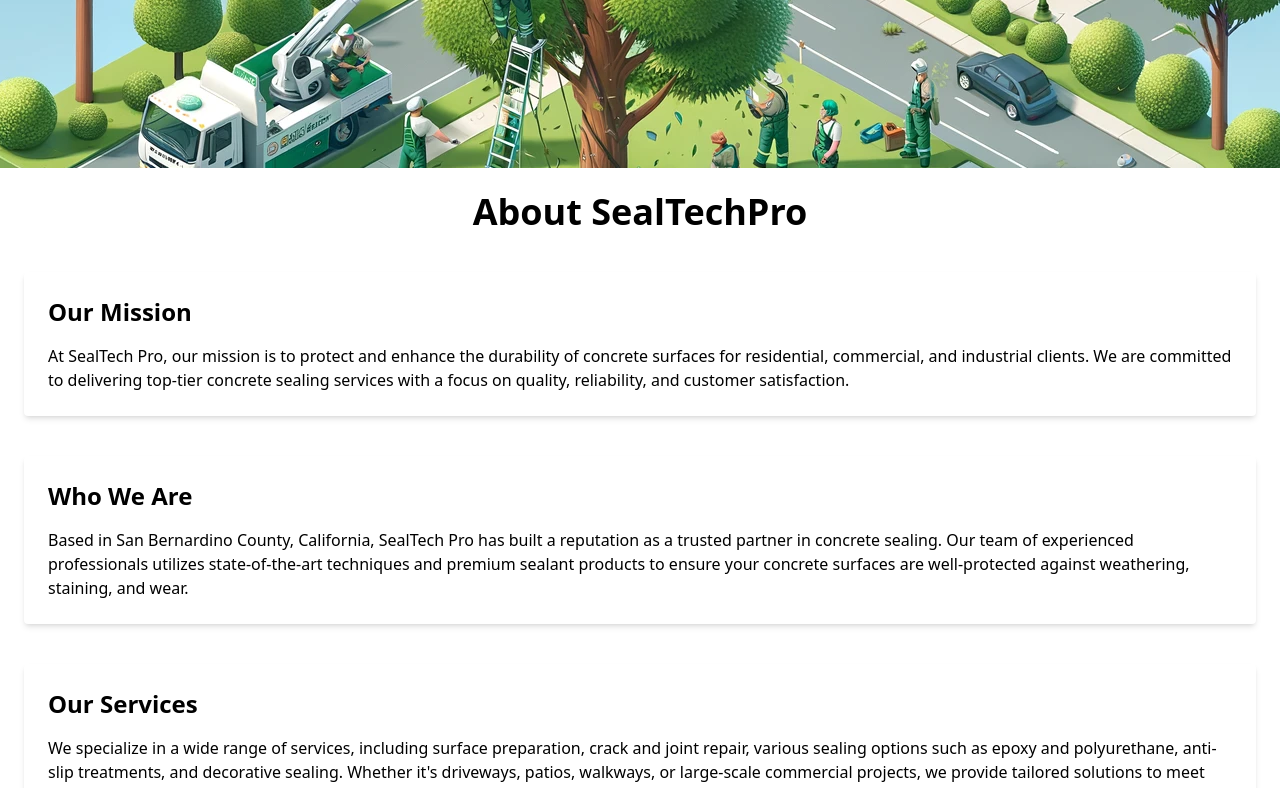
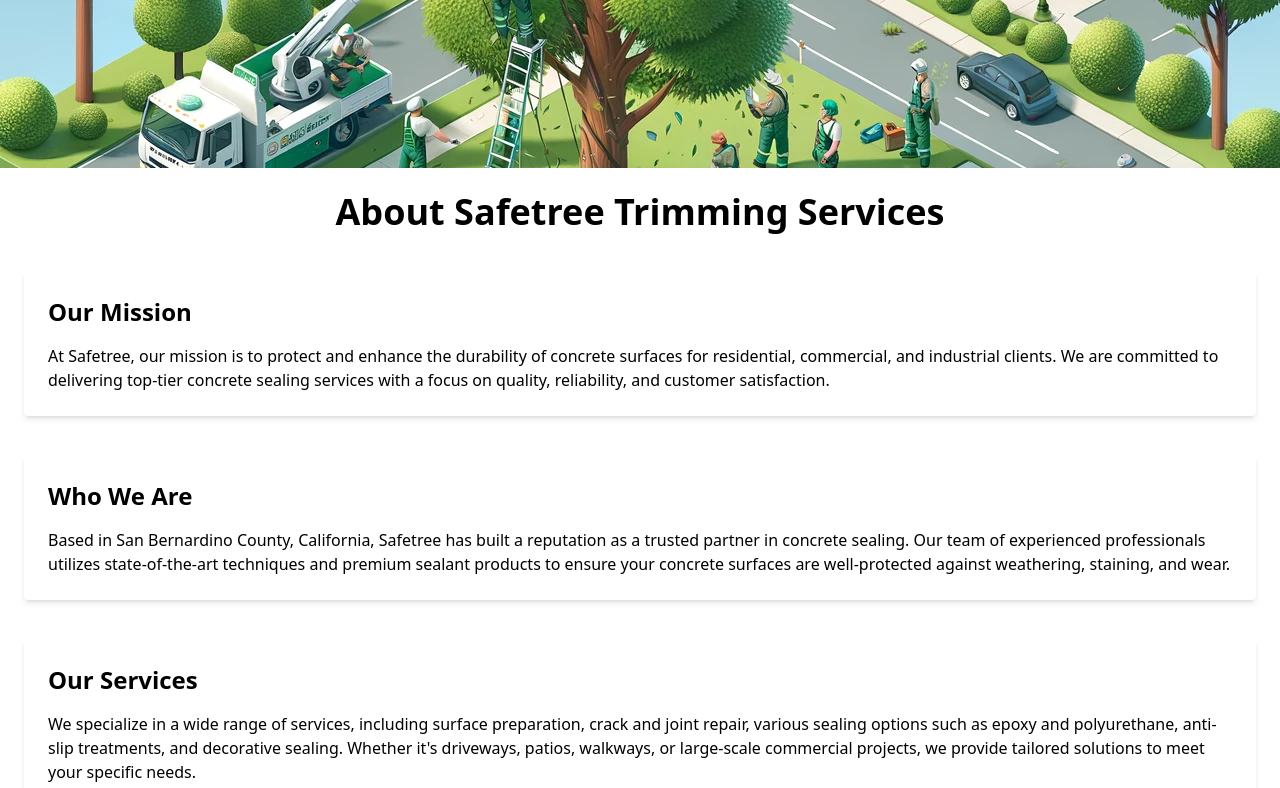
Before and after one commit to gerardojgarcia/safetree_services, a Nuxt app: page /about in a window 1280 px wide. Shown: the part 508-1296 px from the top of the page. Built offline with nearby package versions, Linux system fonts and the light colour scheme.

Commit message:
added meta inforation to pages

```diff
--- a/pages/about.vue
+++ b/pages/about.vue
@@ -1,4 +1,10 @@
-<script setup></script>
+<script setup>
+
+useHead({
+  title: 'About Safetree Trimming Services'
+})
+
+</script>
 <template>
   <div>
     <TheHeader />
@@ -7,14 +13,14 @@
     <div class="max-w-7xl mx-auto p-6 space-y-10">
       <!-- Heading -->
       <header class="text-center">
-        <h1 class="text-4xl font-bold">About SealTechPro</h1>
+        <h1 class="text-4xl font-bold">About Safetree Trimming Services</h1>
       </header>
 
       <!-- Introduction -->
       <section class="bg-white p-6 rounded shadow-md">
         <h2 class="text-2xl font-semibold mb-4">Our Mission</h2>
         <p>
-          At SealTech Pro, our mission is to protect and enhance the durability of
+          At Safetree, our mission is to protect and enhance the durability of
           concrete surfaces for residential, commercial, and industrial clients. We are
           committed to delivering top-tier concrete sealing services with a focus on
           quality, reliability, and customer satisfaction.
@@ -25,7 +31,7 @@
       <section class="bg-white p-6 rounded shadow-md">
         <h2 class="text-2xl font-semibold mb-4">Who We Are</h2>
         <p>
-          Based in San Bernardino County, California, SealTech Pro has built a reputation
+          Based in San Bernardino County, California, Safetree has built a reputation
           as a trusted partner in concrete sealing. Our team of experienced professionals
           utilizes state-of-the-art techniques and premium sealant products to ensure your
           concrete surfaces are well-protected against weathering, staining, and wear.
--- a/pages/blog.vue
+++ b/pages/blog.vue
@@ -1,4 +1,9 @@
-<script setup></script>
+<script setup>
+
+useHead({
+  title: 'SafeTree Blog'
+})
+</script>
 <template>
   <div class="dark:bg-black h-screen dark:text-white">
     <TheHeader />
--- a/pages/faqs.vue
+++ b/pages/faqs.vue
@@ -1,4 +1,8 @@
 <script setup>
+
+useHead({
+  title: "Frequently Asked Questions"
+})
 
 const faqs = ref([
 {
```
